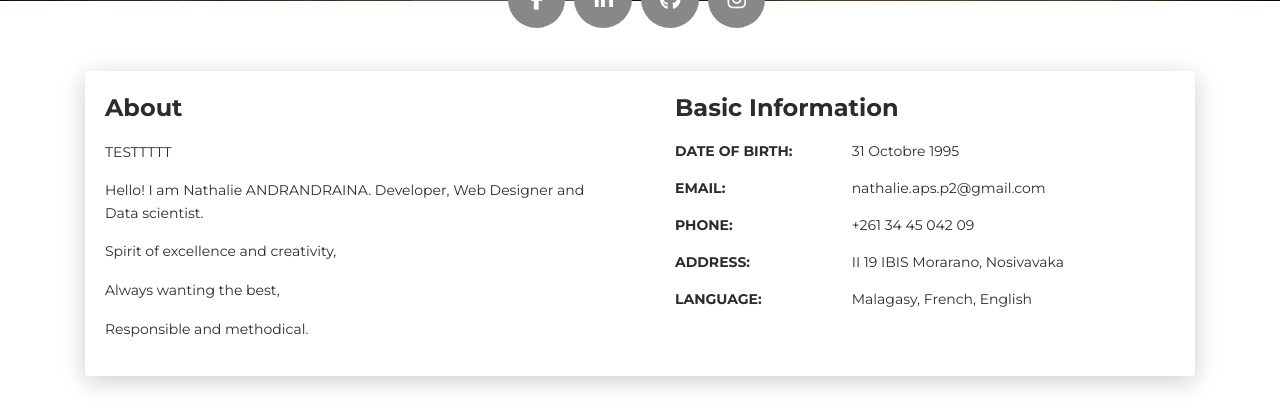
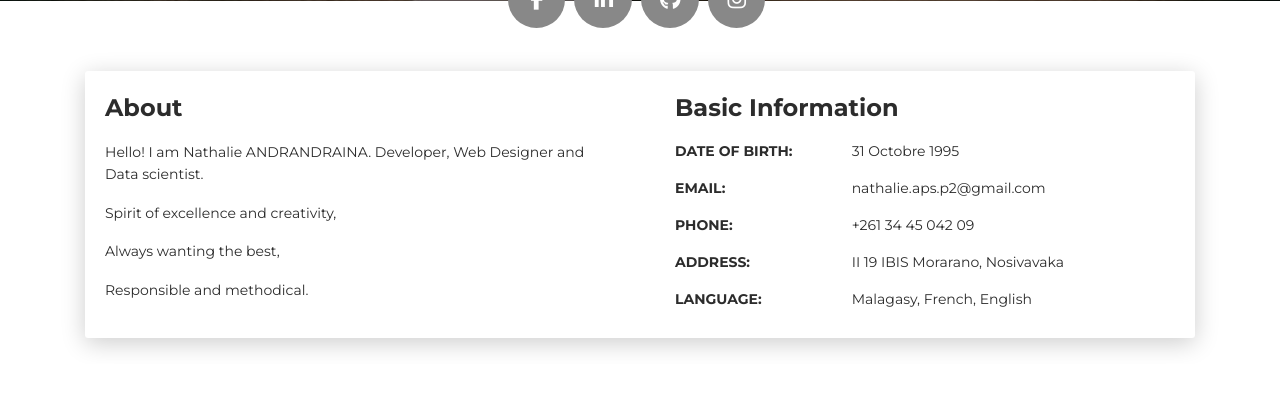
Before and after one commit to andrandrainanathalie/andrandrainanathalie, a PHP site: page / in a window 1280 px wide. Shown: the part 549-965 px from the top of the page. Run offline with PHP 8.4, Linux system fonts and the light colour scheme; some libraries are stand-ins or nearby versions.

Commit message:
Update index.php

```diff
--- a/index.php
+++ b/index.php
@@ -61,7 +61,6 @@
         <div class="col-lg-6 col-md-12">
           <div class="card-body">
             <div class="h4 mt-0 title">About</div>
-            <p><?php echo "TESTTTTT" ?>
             <p>Hello! I am Nathalie ANDRANDRAINA. Developer, Web Designer and Data scientist.</p>
             <p>Spirit of excellence and creativity,</p>
             <p>Always wanting the best,</p>
```
